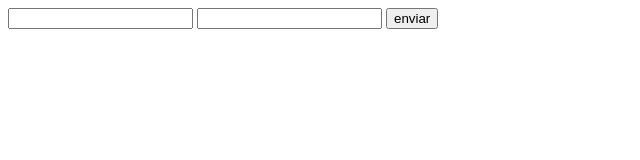
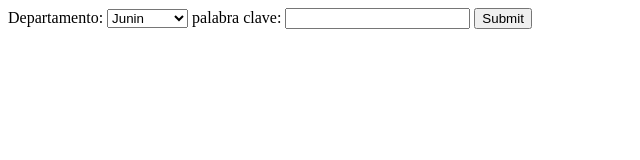
Before and after one commit to saezfernando/prueba, a website: page public/html/form.html in a window 1280 px wide. Shown: the whole page, without its empty margins (0-640 px from the left). Drawn offline with Linux system fonts and the light colour scheme.

Commit message:
tercer commit

```diff
--- a/package.json
+++ b/package.json
@@ -5,12 +5,13 @@
   "main": "index.js",
   "scripts": {
     "test": "echo \"Error: no test specified\" && exit 1",
-    "start": "node app.js"
+    "start": "nodemon app.js"
   },
   "author": "",
   "license": "ISC",
   "dependencies": {
     "express": "^4.17.1",
+    "nodemon": "^3.1.4",
     "vercel": "^37.4.2"
   }
 }
--- a/public/html/form.html
+++ b/public/html/form.html
@@ -8,9 +8,17 @@
   </head>
   <body>
     <form action="procesar" method="post">
-      <input type="text" name="nombre" />
-      <input type="text" name="apellido" />
-      <input type="submit" value="enviar" />
+      <label for="departamento">
+        Departamento:
+        <select name="departamento" id="departamento">
+          <option value="junin">Junin</option>
+          <option value="Ayacucho">Ayacucho</option>
+        </select>
+      </label>
+      <label for="">
+        palabra clave: <input type="text" name="keyWord" />
+      </label>
+      <input type="submit" />
     </form>
   </body>
 </html>
```
Also changed, not shown: index.js (renamed from app.js, +30 -5 lines), 1 other file.
